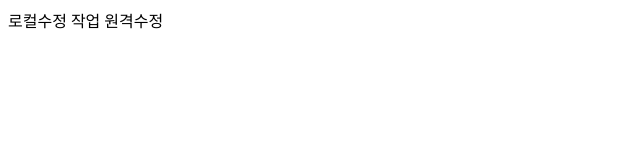
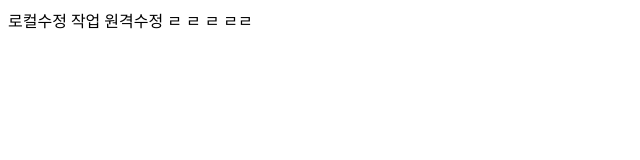
Before and after one commit to naturaly/branchTest, a plain HTML site: page index.html in a window 1280 px wide. Shown: the full height of the page, 0-640 px from the left. Drawn offline with Linux system fonts and the light colour scheme.

Commit message:
ㄴㄴㄴ

```diff
--- a/index.html
+++ b/index.html
@@ -2,5 +2,9 @@
 
 로컬수정 작업
   원격수정
+  ㄹ
+  ㄹ
+  ㄹ
+  ㄹㄹ
 
 </html>
```
